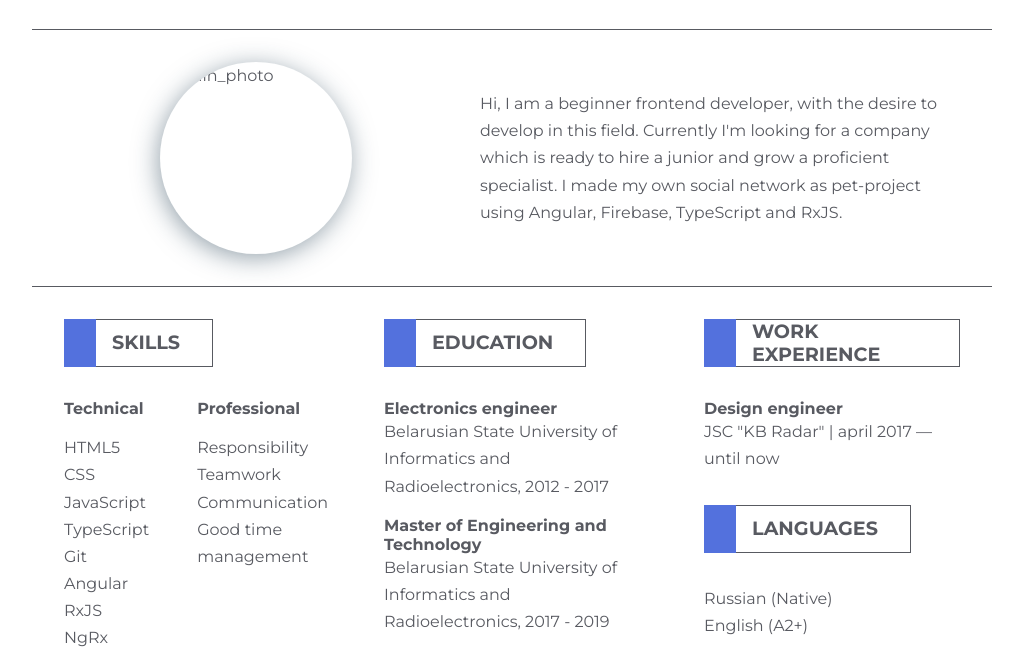
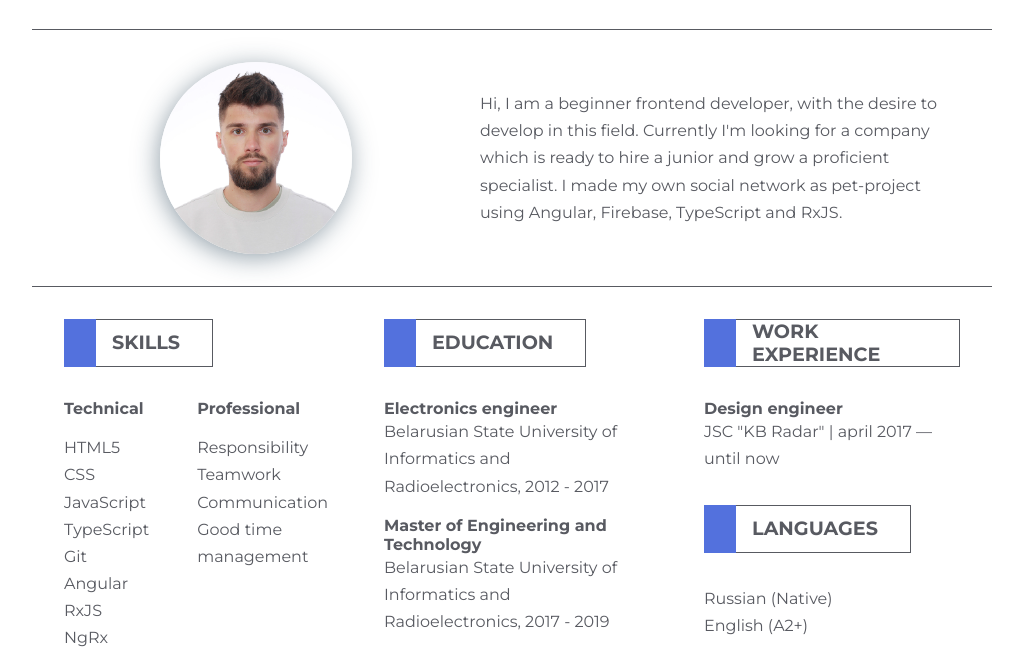
Before and after one commit to attackq/zero-to-hero, a plain HTML site: page index.html in a window 1280 px wide. Shown: the part 155-804 px from the top of the page, without its empty margins (128-1151 px from the left). Drawn offline with nearby package versions, Linux system fonts and the light colour scheme.

Commit message:
photo fixed

```diff
--- a/index.html
+++ b/index.html
@@ -49,7 +49,7 @@
         <div class="container">
             <div class="about__container">
                 <div class="about__photo">
-                    <img src="./assets/myPhoto.JPG" alt="main_photo">
+                    <img src="./assets/main-photo.jpg" alt="main_photo">
                 </div>
                 <div class="about__description">Hi, I am a beginner frontend developer, with the desire to
                     develop in this field.
```
